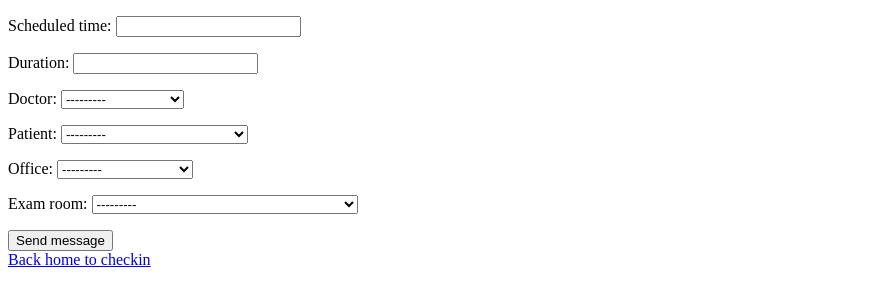
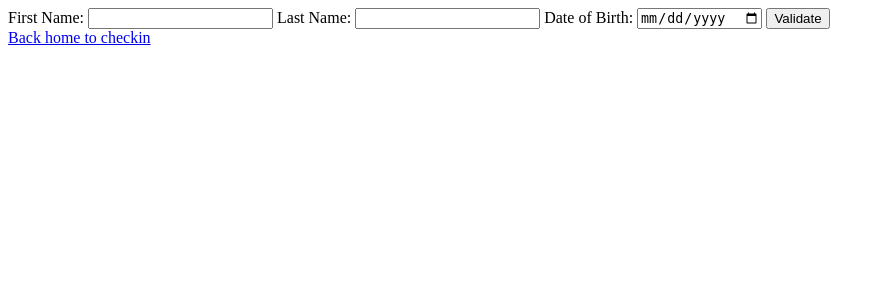
Before and after one commit to cooltoast/patientKiosk, a Django app: page /kiosk/new_appt/ in a window 1280 px wide. Shown: the top 306 px of the page, without its empty margins (0-885 px from the left). Run offline with Django 3.2, Linux system fonts and the light colour scheme; tables that the repository leaves empty hold one stand-in row (values such as "Sample post"); parts of the project's set-up code (start-up, migrations or seed data) failed here and were passed over.

Commit message:
patient validation before new appt form

```diff
--- a/kiosk/templates/kiosk/createnew.html
+++ b/kiosk/templates/kiosk/createnew.html
@@ -2,7 +2,7 @@
 {% block body %}
 <form action="" method="post">{% csrf_token %}
     {{ form.as_p }}
-    <input type="submit" value="Send message" />
+    <input type="submit" value="Submit" />
 </form>
 <a href='/kiosk/checkin'>Back home to checkin</a>
 {% endblock %}
--- /dev/null
+++ b/kiosk/templates/kiosk/new_appt.html
@@ -0,0 +1,51 @@
+{% extends "base.html" %}
+{% block body %}
+<form id='patientValidate'>
+  {% csrf_token %}
+  First Name: <input id='firstname' type='text' required />
+  Last Name: <input id='lastname' type='text' required />
+  Date of Birth: <input id='dob' type='date' required />
+  <input type="submit" value="Validate" />
+</form>
+
+<div id='message'></div>
+
+<div style='display:none' id='newPatientLink'>We can't find your info, you can <a href='/kiosk/new_patient'>sign up as a new patient</a></div>
+
+<div style='display:none' id='newApptForm'>
+  <form action="" method="post">{% csrf_token %}
+      {{ form.as_p }}
+      <input id='patient_pk' type='hidden' value='' />
+      <input type="submit" value="Submit" />
+  </form>
+</div>
+<a href='/kiosk/checkin'>Back home to checkin</a>
+<script>
+$('#patientValidate').submit(function(e) {
+  e.preventDefault();
+  var params = {
+    'firstName' : $('#firstname').val(),
+    'lastName' : $('#lastname').val(),
+    'dob' : $('#dob').val()
+  };
+
+  $.get('/kiosk/validate_patient_form_new_appt/', params)
+    .done(function(data) {
+      $('#message').html(data.message);
+      if (data.result) {
+        $('#newApptForm').show();
+        $('#newPatientLink').hide();
+        $('#patient_pk').val(data.data.pk);
+      }
+      else {
+        $('#newApptForm').hide();
+        $('#newPatientLink').show();
+      }
+
+    })
+    .fail(function() {
+      console.log("no");
+    });
+});
+</script>
+{% endblock %}
--- a/kiosk/urls.py
+++ b/kiosk/urls.py
@@ -13,4 +13,5 @@ urlpatterns = [
     url(r'^refresh_appts/', views.refresh_appts, name='refresh_appts'),
     url(r'^refresh_patients/', views.refresh_patients, name='refresh_patients'),
     url(r'^validate_patient_form/', views.validate_patient_form, name='validate_patient_form'),
+    url(r'^validate_patient_form_new_appt/', views.validate_patient_form_new_appt, name='validate_patient_form_new_appt'),
 ]
--- a/kiosk/views.py
+++ b/kiosk/views.py
@@ -61,7 +61,7 @@ class NewPatientFormView(FormView):
         return super(NewPatientFormView, self).form_valid(form)
 
 class NewAppointmentFormView(FormView):
-    template_name = createNewTemplate
+    template_name = 'kiosk/new_appt.html'
     form_class = NewAppointmentForm
     success_url = '/kiosk/new_appt'
 
@@ -193,7 +193,7 @@ def login(request):
     return render(request, 'kiosk/login.html', {'redirect_uri':settings.REDIRECT_URI, 'client_id':settings.CLIENT_ID, 'scope':scope})
 
 def new_appt(request):
-    return render(request, createNewTemplate)
+    return render(request, 'kiosk/new_appt.html')
 
 def new_patient(request):
     return render(request, createNewTemplate)
@@ -319,6 +319,38 @@ def login_redirect(request):
 
     return render(request, 'kiosk/login_redirect.html', {'doctor':username, 'offices':offices})
 
+
+def validate_patient_form_new_appt(request):
+  if request.method == 'GET':
+    firstName = request.GET['firstName']
+    lastName = request.GET['lastName']
+    date_of_birth = request.GET['dob']
+    datetimeDOB = datetime.datetime.strptime(date_of_birth,'%Y-%m-%d')
+    dob = pytz.utc.localize(datetimeDOB)
+    pytz.utc.localize(datetimeDOB)
+
+    full_name = firstName + ' ' + lastName
+    r = {}
+    try:
+      p = Patient.objects.get(name=full_name, date_of_birth__year=dob.year, date_of_birth__month=dob.month, date_of_birth__day=dob.day)
+      r['result'] = 1
+      r['message'] = 'Welcome %s!' % full_name
+      r['data'] = {'pk':p.pk}
+
+    except Patient.DoesNotExist as e:
+      print e
+      r['result'] = 0
+      r['message'] = str(e)
+    except Patient.MultipleObjectsReturned as e:
+      print e
+      r['result'] = 0
+      r['message'] = str(e)
+
+    return JsonResponse(r)
+
+  else:
+    return HttpResponse('only GET allowed')
+
 # return 1 if patient exists, else 0
 def validate_patient_form(request):
   if request.method == 'GET':
```
